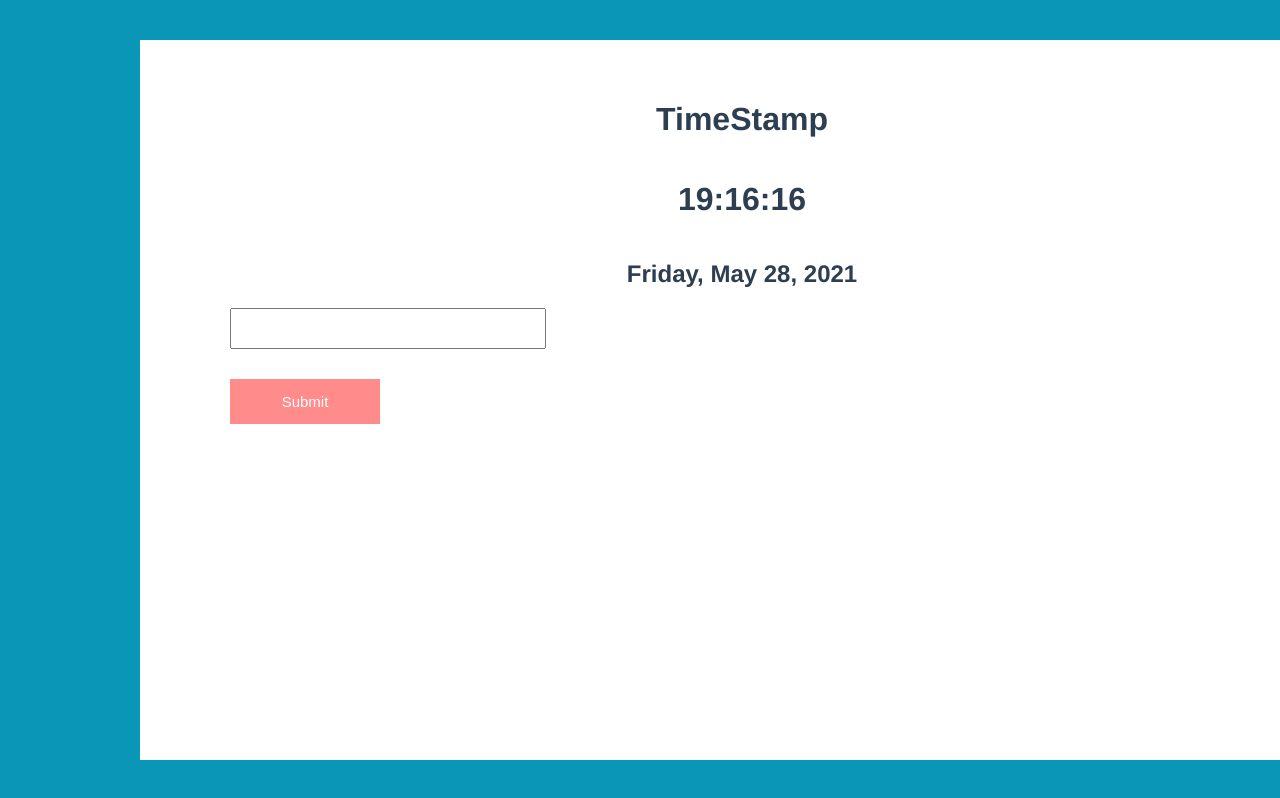
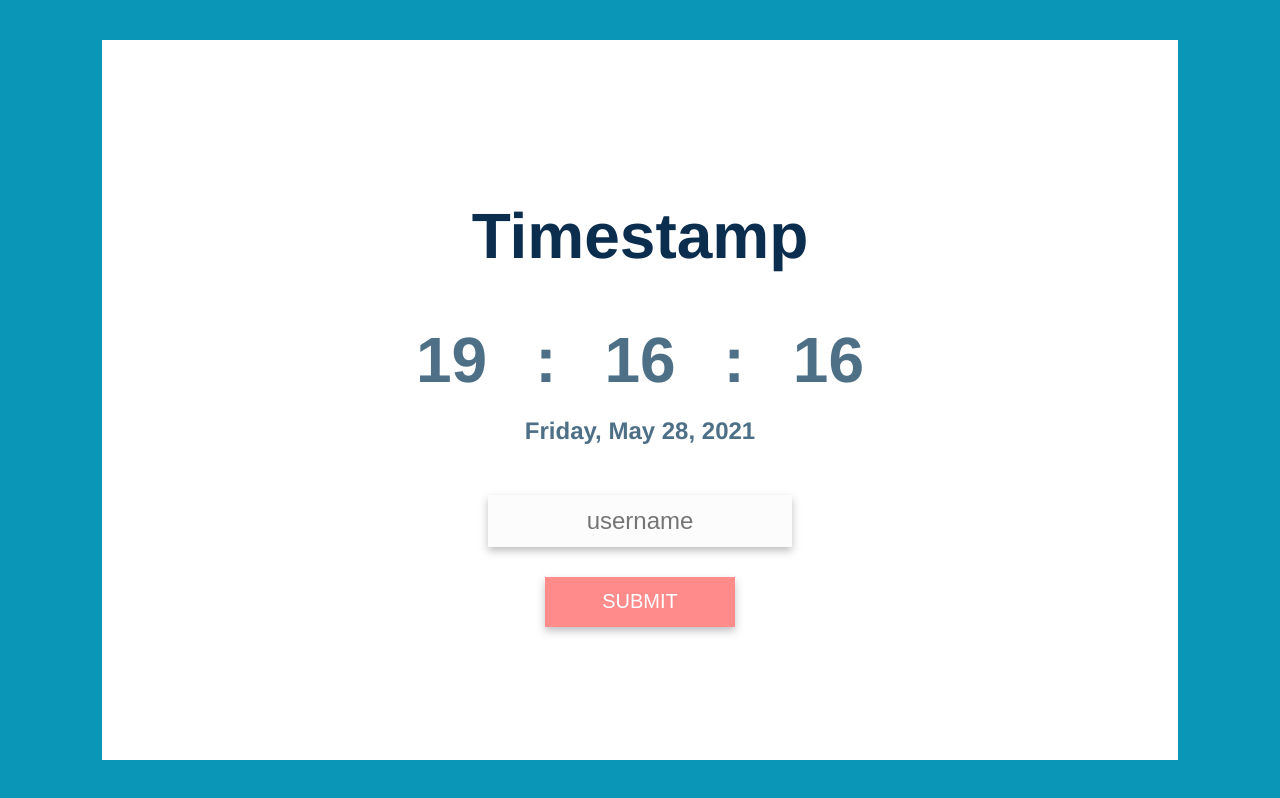
Before and after one commit to qbeam/PocoLoco, a Vue app: page /TimeStamp in a window 1280 px wide. Built offline with nearby package versions, Linux system fonts and the light colour scheme; what v-calendar, vue3-apexcharts would draw is missing.

Commit message:
Edit timestamp style

```diff
--- a/src/views/TimeStamp.vue
+++ b/src/views/TimeStamp.vue
@@ -1,18 +1,24 @@
 <template>
   <div class="container">
     <div class="inner-container">
-        <h1>TimeStamp</h1>
-        <h1>{{hour}}:{{minute}}:{{second}}</h1>
-        <h2>{{day}}, {{month}} {{date}}, {{year}}</h2>
-        <input type="text">
+      <h1>Timestamp</h1>
+      <div class="current-time">
+        <p>{{ hour }}</p>
+        <p>:</p>
+        <p>{{ minute }}</p>
+        <p>:</p>
+        <p>{{ second }}</p>
+      </div>
+      <h2>{{ day }}, {{ month }} {{ date }}, {{ year }}</h2>
+      <input type="text" placeholder="username" />
       <DefaultButton
         :style="{
-            height: '45px',
-            width: '150px',
           background: 'var(--primary-red)',
-            fontSize: '15px',
+          alignSelf: 'center',
+          filter: 'drop-shadow(0px 4px 4px rgba(0, 0, 0, 0.25))',
         }"
-          >Submit</DefaultButton>
+        >SUBMIT</DefaultButton
+      >
     </div>
   </div>
 </template>
@@ -26,8 +32,29 @@ export default {
   },
   mounted() {
     setInterval(() => {
-            var days = ['Sunday', 'Monday', 'Tuesday', 'Wednesday', 'Thursday', 'Friday', 'Saturday'];
-            var months = ['January', 'February', 'March', 'April', 'May', 'June', 'July', 'August', 'September', 'October', 'November', 'December'];
+      var days = [
+        "Sunday",
+        "Monday",
+        "Tuesday",
+        "Wednesday",
+        "Thursday",
+        "Friday",
+        "Saturday",
+      ];
+      var months = [
+        "January",
+        "February",
+        "March",
+        "April",
+        "May",
+        "June",
+        "July",
+        "August",
+        "September",
+        "October",
+        "November",
+        "December",
+      ];
       this.day = days[new Date().getDay()];
       this.date = new Date().getDate();
       this.month = months[new Date().getMonth()];
@@ -45,7 +72,7 @@ export default {
       if (this.second < 10) {
         this.second = "0" + this.second;
       }
-        }, 1000)
+    }, 1000);
   },
   data() {
     return {
@@ -57,30 +84,62 @@ export default {
       hour: "",
       minute: "",
       second: "",
-        }
+    };
   },
-
-}
+};
 </script>
 
 <style scope>
 .container {
   display: flex;
-  text-align: center;
-  width: 100%;
   background: var(--primary-blue);
+  padding: 0;
 }
 .inner-container {
-    width: 80%;
-    align-self: center;
-    height: 100%;
-    margin: 40px;
+  width: 70%;
+  height: 80%;
+  margin: auto;
   background-color: white;
+  justify-content: center;
+  align-items: center;
+}
+h1 {
+  font-size: 64px;
+  color: #0b2e4f;
+  margin: 25px 0;
+}
+.current-time {
+  display: flex;
+  font-size: 64px;
+  font-weight: bold;
+  color: #4e7087;
+  width: 50%;
+  justify-content: space-between;
+  margin: 25px 0 20px 0;
+}
+p {
+  margin: 0;
+}
+h2 {
+  margin: 0;
+  font-size: 24px;
+  color: #4e7087;
 }
 input {
   width: 300px;
-  height: 35px;
-  padding-left: 10px;
-  margin-bottom: 30px;
+  height: 50px;
+  margin: 50px 0 30px 0;
+  align-self: center;
+  border: 0;
+  background: #fcfcfc;
+  filter: drop-shadow(0px 4px 4px rgba(0, 0, 0, 0.25));
+  text-align: center;
+  font-size: 24px;
+  color: var(--text-color);
+}
+@media (max-width: 550px) {
+  .current-time {
+    width: 80%;
+  }
 }
 </style>
```
Lines whose indentation alone changed are shown as unchanged.
